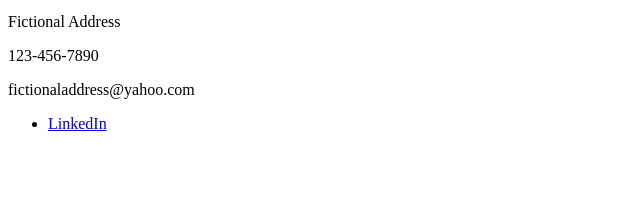
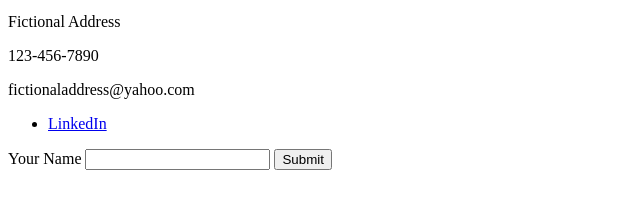
Before and after one commit to ProjectLuke/JS-Bootcamp, a plain HTML site: page HTML - Personal Site/contact.html in a window 1280 px wide. Shown: the part 101-310 px from the top of the page, without its empty margins (0-640 px from the left). Drawn offline with Linux system fonts and the light colour scheme.

Commit message:
Add text field and submit button

```diff
--- a/HTML - Personal Site/contact.html
+++ b/HTML - Personal Site/contact.html
@@ -13,5 +13,9 @@
     <ul>
         <li><a href="https://www.linkedin.com/in/lukeugalino/">LinkedIn</a></li>
     </ul>
+    <form action=""></form>
+        <label>Your Name</label>
+        <input type="text">
+        <input type="submit" value="Submit">
 </body>
 </html>
```
